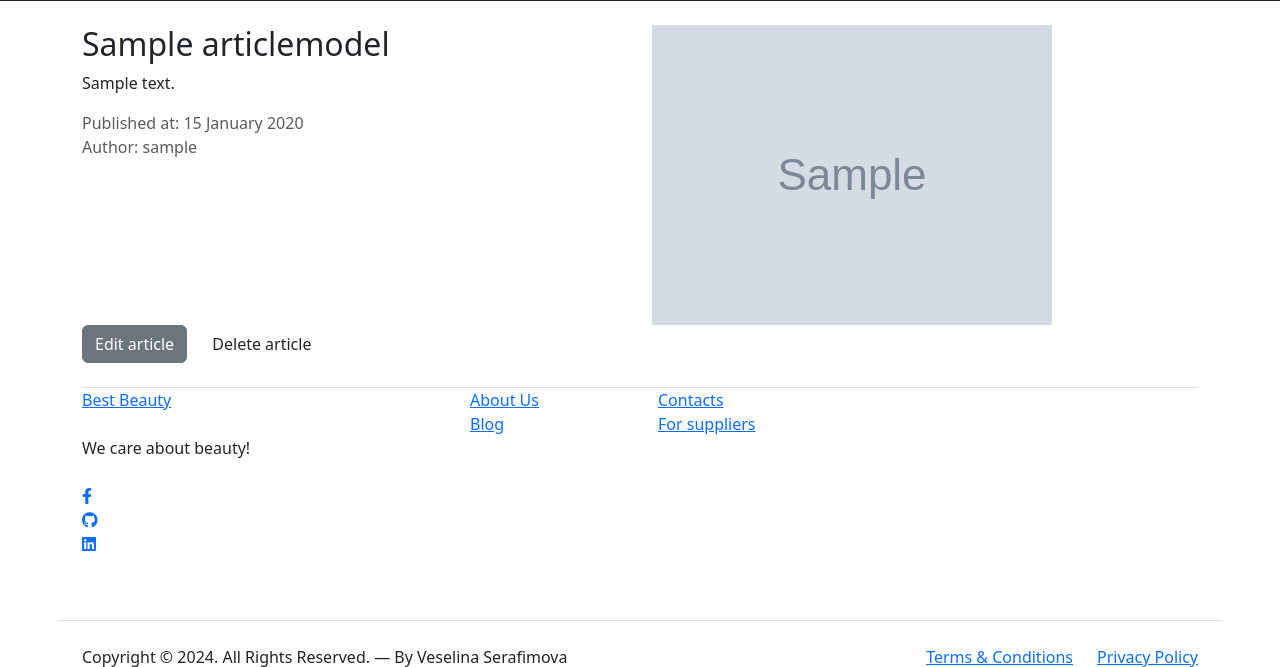
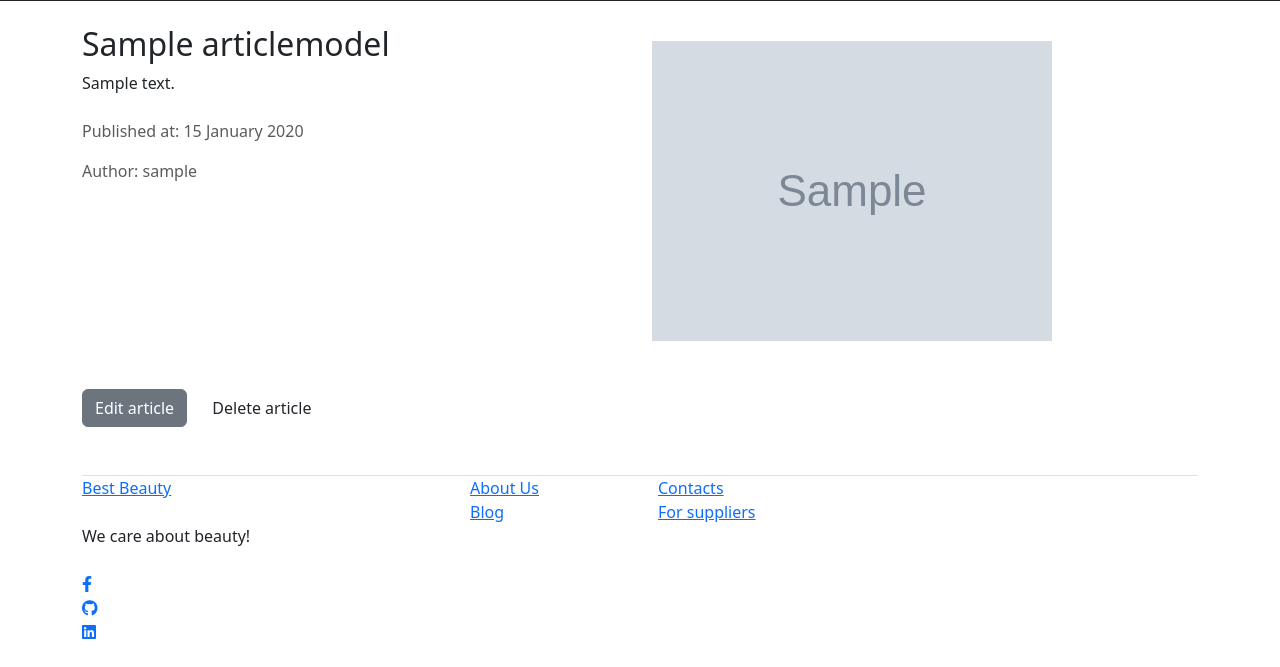
Before and after one commit to vessln/Cosmetics_store, a Django app: page /blog/article/1/details/ in a window 1280 px wide. Shown: the part 353-1020 px from the top of the page. Run offline with Django 5.2, Linux system fonts and the light colour scheme; tables that the repository leaves empty hold one stand-in row (values such as "Sample post"); grey boxes marked "Sample" are stand-in pictures; some libraries are stand-ins or nearby versions.

Commit message:
update articles views and templates

```diff
--- a/cosmetics_store/blog/views.py
+++ b/cosmetics_store/blog/views.py
@@ -12,7 +12,7 @@ class CreateArticleView(generic_views.CreateView):
     form_class = CreateArticleForm
     template_name = "blog/create_article.html"
 
-    def form_valid(self, form):  # set currently authenticated user to `author`
+    def form_valid(self, form):  # set currently authenticated user who create the article to `author`
         form = super().form_valid(form)
         self.object.author = self.request.user
         self.object.save()
--- a/templates/blog/details_article.html
+++ b/templates/blog/details_article.html
@@ -10,24 +10,24 @@
                 <div class="article-text">
                     <h2 class="article-title">{{ object.title }}</h2>
                     <p>{{ object.description }}</p>
-                     <div class="meta text-muted">
-                         <span>Published at: {{ object.published_at|date:"d F o" }}</span>
-                     </div>
-                     <div class="meta text-muted">
-                         <span>Author: {{ object.author.username }}</span>
-                     </div>
+                    <div class="mt-4">
+                        <div class="meta text-muted">
+                            <p>Published at: {{ object.published_at|date:"d F o" }}</p>
+                            <p>Author: {{ object.author.username }}</p>
+                        </div>
+                    </div>
                 </div>
             </div>
 
             <div class="col-md-6">
-                <div class="article-image">
+                <div class="article-image mt-3 mb-5">
                     <img src="{{ object.article_image.url }}" class="img-fluid" alt="Article Image">
                 </div>
             </div>
         </div>
 
 {#    {% if request.user.is_staff or request.user.is_superuser %}#}
-        <p>
+        <p class="mb-5">
             <a href="{% url 'edit article' pk=object.pk %}" class="btn btn-secondary me-2">Edit article</a>
             <a href="{% url 'delete article' pk=object.pk %}" class="btn btn-white-outline">Delete article</a>
         </p>
--- a/templates/blog/list_articles.html
+++ b/templates/blog/list_articles.html
@@ -66,7 +66,7 @@
 
                 {% if not object_list %}
 
-                    <p>There is no articles.</p>
+                    <p>There are no such articles.</p>
 
                 {% else %}
 
```
Also changed, not shown: mediafiles/article_image/soap_shower_gel_wmsKAXm.jpg (added).
